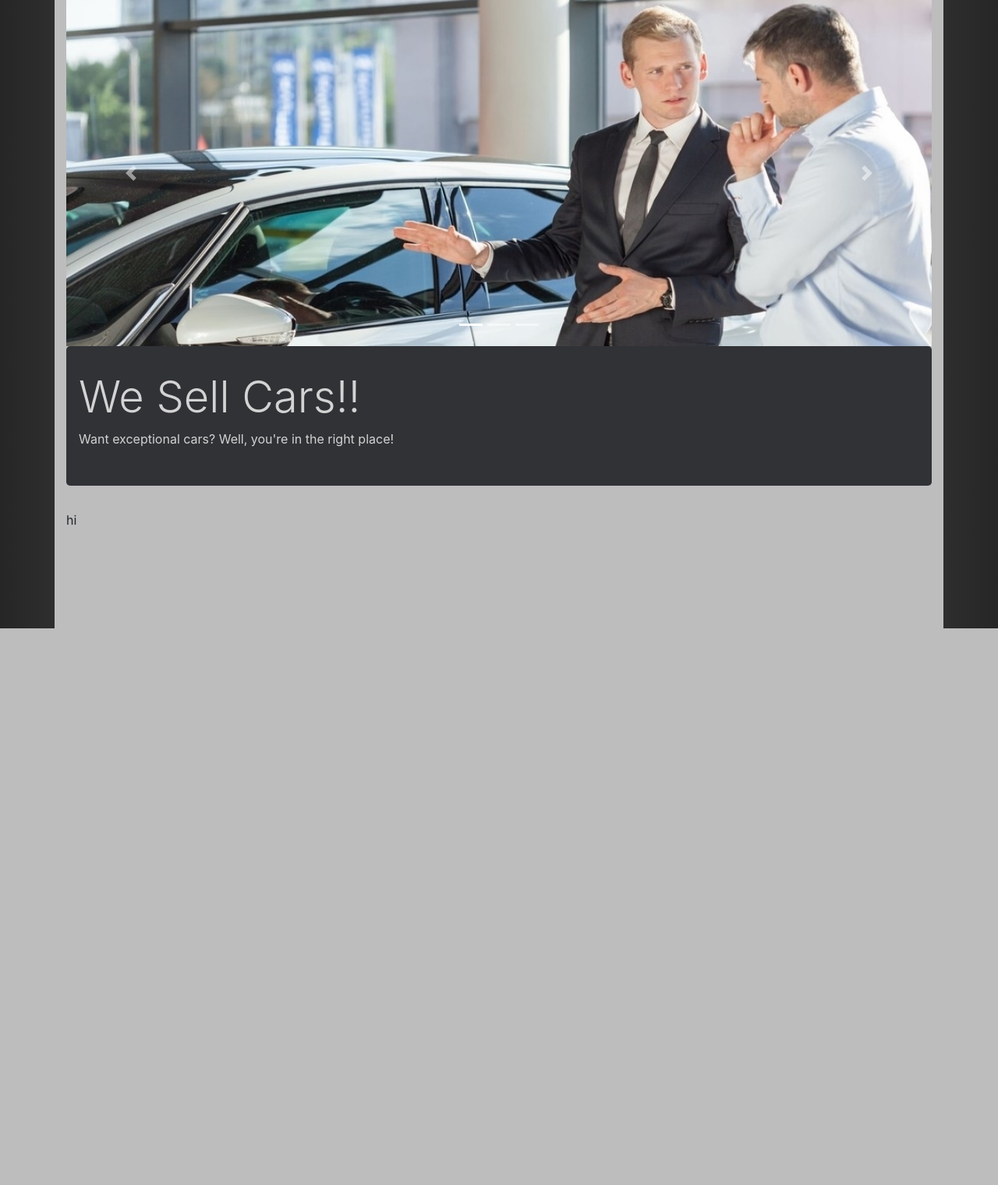
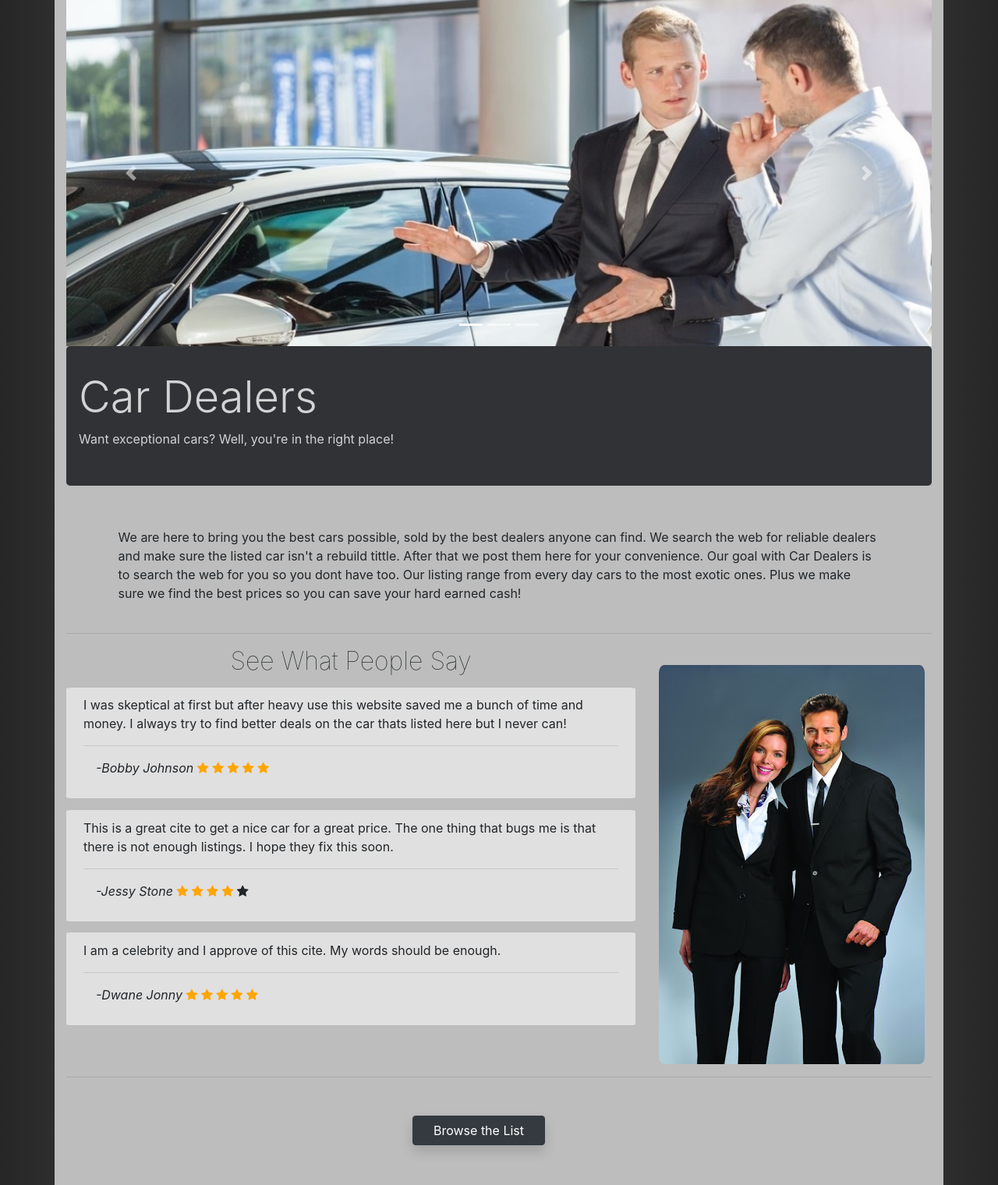
Before and after one commit to orovinskiy/Dealership, a PHP site: page /views/home.html in a window 1280 px wide. Shown: the whole page at 78% size. Before the commit the page ends 806 px from the top, so only its background shows below. Run offline with PHP 8.4, Linux system fonts and the light colour scheme.

Commit message:
Added styling and finished up the home page

```diff
--- a/styles/home.css
+++ b/styles/home.css
@@ -7,10 +7,42 @@ body{
     background-image: linear-gradient(to right, #262626 , #6e6e6e,#262626);
 }
 
+.button{
+    margin: 3% 40%;
+    width: 170px;
+    height: 5%;
+}
+
+.checked {
+    color: orange;
+}
+
 .container{
     background-color: #bdbdbd;
 }
 
+.comments{
+    padding: 1.5% 3%;
+    background-color: #e0e0e0;
+    border-radius: 1%;
+    margin-bottom: 2%;
+}
+
 footer{
-    padding-bottom: 10%;
+    padding-bottom: 1px;
 }
+
+.founders{
+    border-radius: 2%;
+    margin-top: 7%;
+}
+
+.headerP{
+    padding: 2% 6%;
+}
+
+h2{
+    text-align: center;
+    font-weight: lighter;
+    margin-bottom: 2%;
+}
--- a/views/home.html
+++ b/views/home.html
@@ -8,6 +8,7 @@
     <meta http-equiv="X-UA-Compatible" content="ie=edge">
 
     <link rel="stylesheet" href="https://stackpath.bootstrapcdn.com/bootstrap/4.3.1/css/bootstrap.min.css" integrity="sha384-ggOyR0iXCbMQv3Xipma34MD+dH/1fQ784/j6cY/iJTQUOhcWr7x9JvoRxT2MZw1T" crossorigin="anonymous">
+    <link rel="stylesheet" href="https://cdnjs.cloudflare.com/ajax/libs/font-awesome/4.7.0/css/font-awesome.min.css">
     <link rel="stylesheet" href="styles/home.css">
 
     <title>Car Dealers</title>
@@ -46,12 +47,84 @@
 
     <!-- Header -->
     <div class="jumbotron">
-        <h1 class="display-4">We Sell Cars!!</h1>
+        <h1 class="display-4">Car Dealers</h1>
         <p>Want exceptional cars? Well, you're in the right place!</p>
     </div>
 
+    <p class="headerP">
+        We are here to bring you the best cars possible, sold by the best dealers anyone can find.
+        We search the web for reliable dealers and make sure the listed car isn't a rebuild tittle.
+        After that we post them here for your convenience. Our goal with Car Dealers is to search the web
+        for you so you dont have too. Our listing range from every day cars to the most exotic ones. Plus
+        we make sure we find the best prices so you can save your hard earned cash!
+    </p>
+    <hr>
+    <div class="row">
+        <div class="col-xl-8 col-lg-7 col-12">
+            <h2>See What People Say</h2>
+            <div class="comments">
+                <p>
+                    I was skeptical at first but after heavy use this website saved me a bunch of time
+                    and money. I always try to find better deals on the car thats listed here but I never can!
+                </p>
+                <hr>
+                <p>
+                    <span class="d-inline-block">
+                        <span class="font-italic pl-3">-Bobby Johnson</span>
+                        <span class="fa fa-star checked"></span>
+                        <span class="fa fa-star checked"></span>
+                        <span class="fa fa-star checked"></span>
+                        <span class="fa fa-star checked"></span>
+                        <span class="fa fa-star checked"></span>
+                    </span>
+                </p>
+            </div>
+
+            <div class="comments">
+                <p>
+                    This is a great cite to get a nice car for a great price. The one thing that bugs me
+                    is that there is not enough listings. I hope they fix this soon.
+                </p>
+                <hr>
+                <p>
+                    <span class="d-inline-block">
+                        <span class="font-italic pl-3">-Jessy Stone</span>
+                        <span class="fa fa-star checked"></span>
+                        <span class="fa fa-star checked"></span>
+                        <span class="fa fa-star checked"></span>
+                        <span class="fa fa-star checked"></span>
+                        <span class="fa fa-star"></span>
+                    </span>
+                </p>
+            </div>
+
+            <div class="comments">
+                <p>
+                    I am a celebrity and I approve of this cite. My words should be enough.
+                </p>
+                <hr>
+                <p>
+                    <span class="d-inline-block">
+                        <span class="font-italic pl-3">-Dwane Jonny</span>
+                        <span class="fa fa-star checked"></span>
+                        <span class="fa fa-star checked"></span>
+                        <span class="fa fa-star checked"></span>
+                        <span class="fa fa-star checked"></span>
+                        <span class="fa fa-star checked"></span>
+                    </span>
+                </p>
+            </div>
+
+        </div>
+        <div class="col-xl-4 col-lg-5 d-lg-block d-none">
+            <img class="founders" src="images/founders.jpg" alt="A picture of the founders">
+        </div>
+    </div>
+    <hr>
+    <button class="shadow button btn btn-dark">Browse the List</button>
+
     <footer>
-        <p>hi</p>
+        <p></p>
     </footer>
 </div>
 
```
Also changed, not shown: images/founders.jpg (added).
